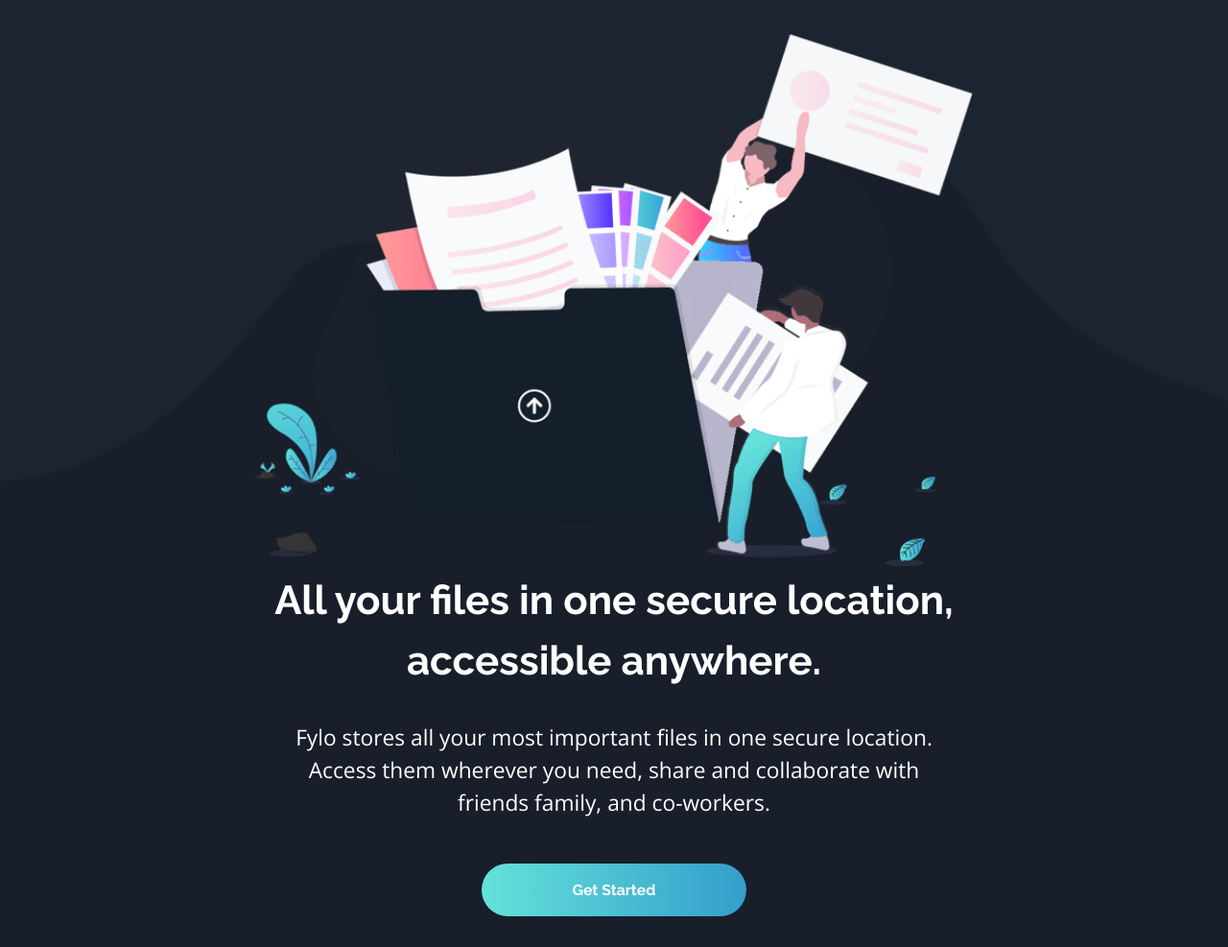
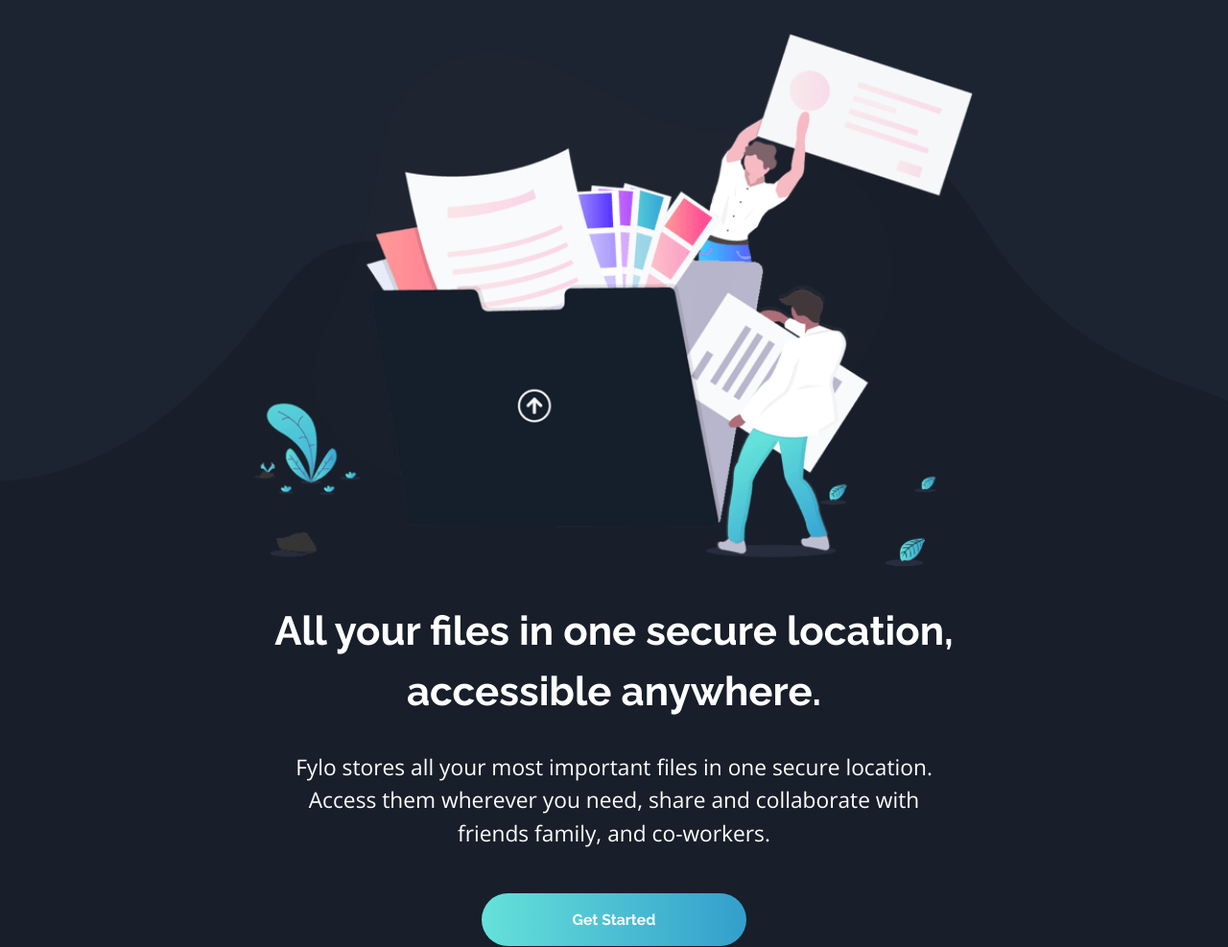
Before and after one commit to AlexBueckig/fm-challenge-12, a website: page index.html in a window 1280 px wide. Shown: the part 113-1100 px from the top of the page at 96% size. Drawn offline with nearby package versions, Linux system fonts and the light colour scheme; files that its build step writes are made by us from their sources; files whose address does not match are found by name.

Commit message:
added more margin around hero title

```diff
--- a/scss/components/_hero.scss
+++ b/scss/components/_hero.scss
@@ -6,7 +6,7 @@
   }
 
   &__title {
-    margin-bottom: 0.75em;
+    margin: 0.75em 0;
   }
 
   &__subtitle {
```
